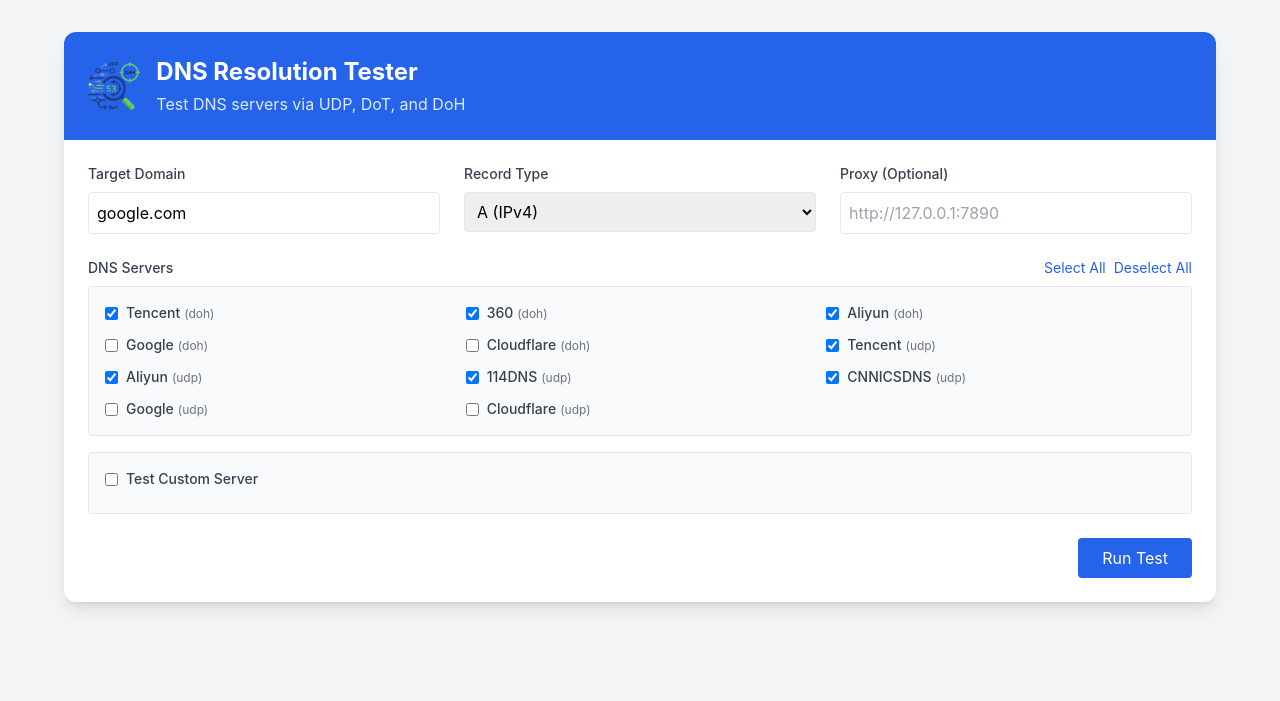
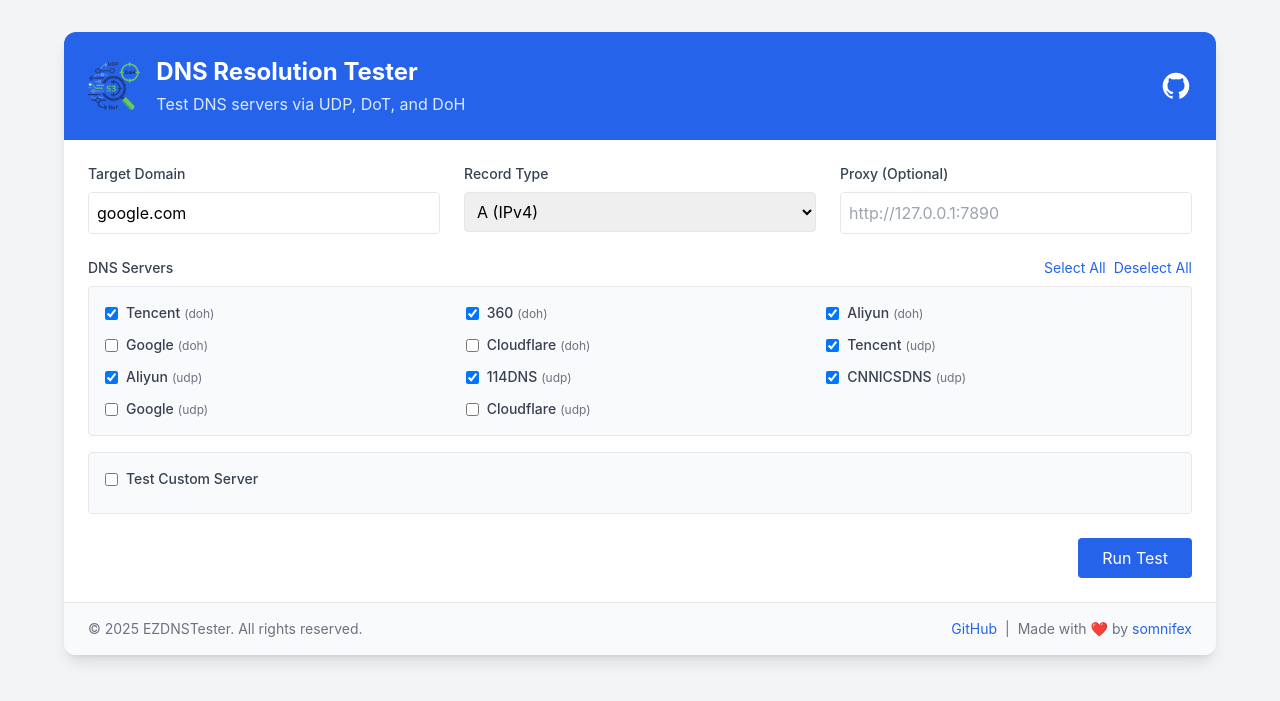
Before and after one commit to somnifex/EZDNSTester, a FastAPI app: page / in a window 1280 px wide. Shown: the top 701 px of the page. Run offline with FastAPI, Linux system fonts and the light colour scheme; some libraries are stand-ins or nearby versions.

Commit message:
更新首页布局，调整标题和描述位置；添加页脚信息，包括版权和作者链接

```diff
--- a/templates/index.html
+++ b/templates/index.html
@@ -18,12 +18,20 @@
 <body class="bg-gray-100 min-h-screen p-8">
     <div id="app" class="max-w-6xl mx-auto bg-white rounded-xl shadow-lg overflow-hidden">
         <div class="bg-blue-600 p-6">
-            <div class="flex items-center space-x-4">
-                <img src="/img/ezdnstester.png" alt="EZDNSTester Logo" class="h-12 w-auto">
-                <div>
-                    <h1 class="text-2xl font-bold text-white">DNS Resolution Tester</h1>
-                    <p class="text-blue-100 mt-1">Test DNS servers via UDP, DoT, and DoH</p>
+            <div class="flex items-center justify-between">
+                <div class="flex items-center space-x-4">
+                    <img src="/img/ezdnstester.png" alt="EZDNSTester Logo" class="h-12 w-auto">
+                    <div>
+                        <h1 class="text-2xl font-bold text-white">DNS Resolution Tester</h1>
+                        <p class="text-blue-100 mt-1">Test DNS servers via UDP, DoT, and DoH</p>
+                    </div>
                 </div>
+                <a href="https://github.com/somnifex/EZDNSTester" target="_blank" rel="noopener noreferrer"
+                    class="text-white hover:text-blue-200 transition-colors" title="View on GitHub">
+                    <svg class="h-8 w-8" fill="currentColor" viewBox="0 0 24 24">
+                        <path fill-rule="evenodd" d="M12 2C6.477 2 2 6.484 2 12.017c0 4.425 2.865 8.18 6.839 9.504.5.092.682-.217.682-.483 0-.237-.008-.868-.013-1.703-2.782.605-3.369-1.343-3.369-1.343-.454-1.158-1.11-1.466-1.11-1.466-.908-.62.069-.608.069-.608 1.003.07 1.531 1.032 1.531 1.032.892 1.53 2.341 1.088 2.91.832.092-.647.35-1.088.636-1.338-2.22-.253-4.555-1.113-4.555-4.951 0-1.093.39-1.988 1.029-2.688-.103-.253-.446-1.272.098-2.65 0 0 .84-.27 2.75 1.026A9.564 9.564 0 0112 6.844c.85.004 1.705.115 2.504.337 1.909-1.296 2.747-1.027 2.747-1.027.546 1.379.202 2.398.1 2.651.64.7 1.028 1.595 1.028 2.688 0 3.848-2.339 4.695-4.566 4.943.359.309.678.92.678 1.855 0 1.338-.012 2.419-.012 2.747 0 .268.18.58.688.482A10.019 10.019 0 0022 12.017C22 6.484 17.522 2 12 2z" clip-rule="evenodd"/>
+                    </svg>
+                </a>
             </div>
         </div>
 
@@ -158,6 +166,19 @@
                 </div>
             </div>
         </div>
+
+        <!-- Footer -->
+        <div class="bg-gray-50 border-t px-6 py-4">
+            <div class="flex flex-col sm:flex-row justify-between items-center text-sm text-gray-500">
+                <p>&copy; 2025 EZDNSTester. All rights reserved.</p>
+                <p class="mt-2 sm:mt-0">
+                    <a href="https://github.com/somnifex/EZDNSTester" target="_blank" rel="noopener noreferrer"
+                        class="text-blue-600 hover:underline">GitHub</a>
+                    <span class="mx-2">|</span>
+                    <span>Made with ❤️ by <a href="https://github.com/somnifex" target="_blank" rel="noopener noreferrer" class="text-blue-600 hover:underline">somnifex</a></span>
+                </p>
+            </div>
+        </div>
     </div>
 
     <script>
```
